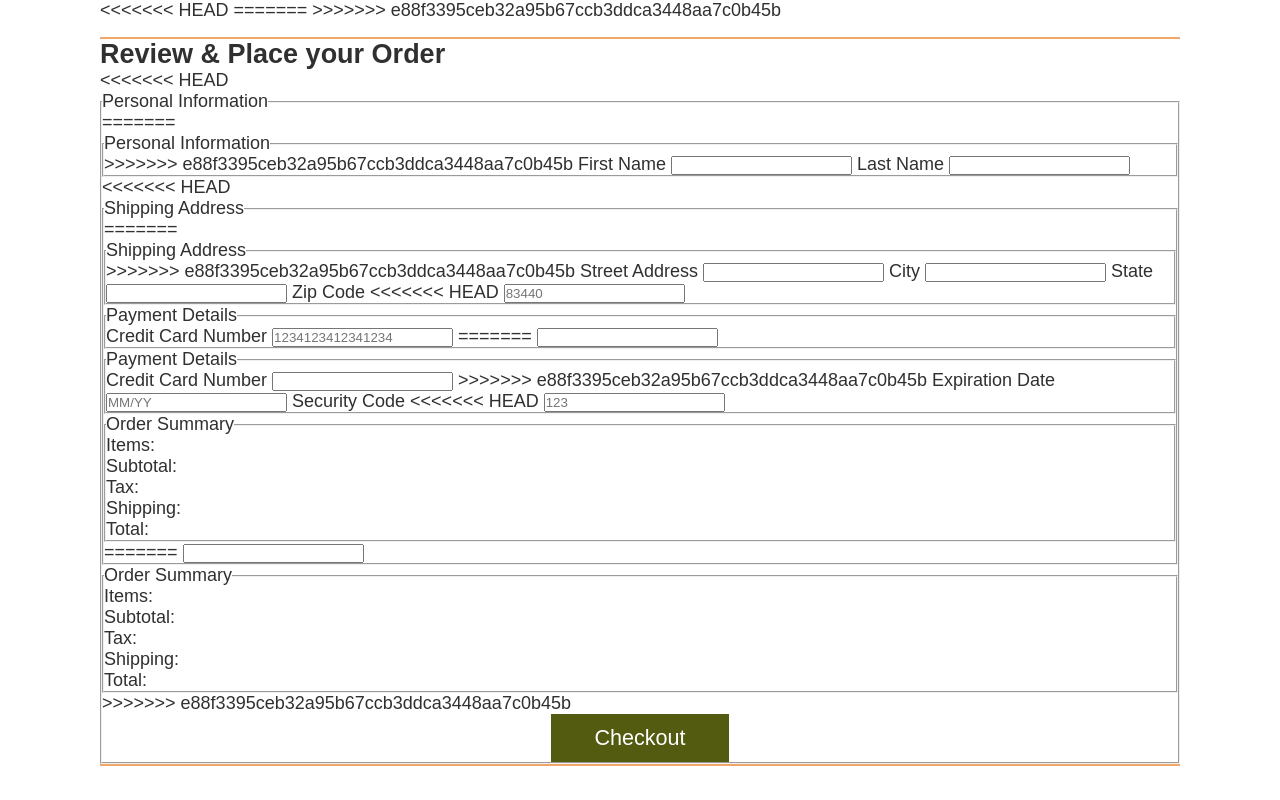
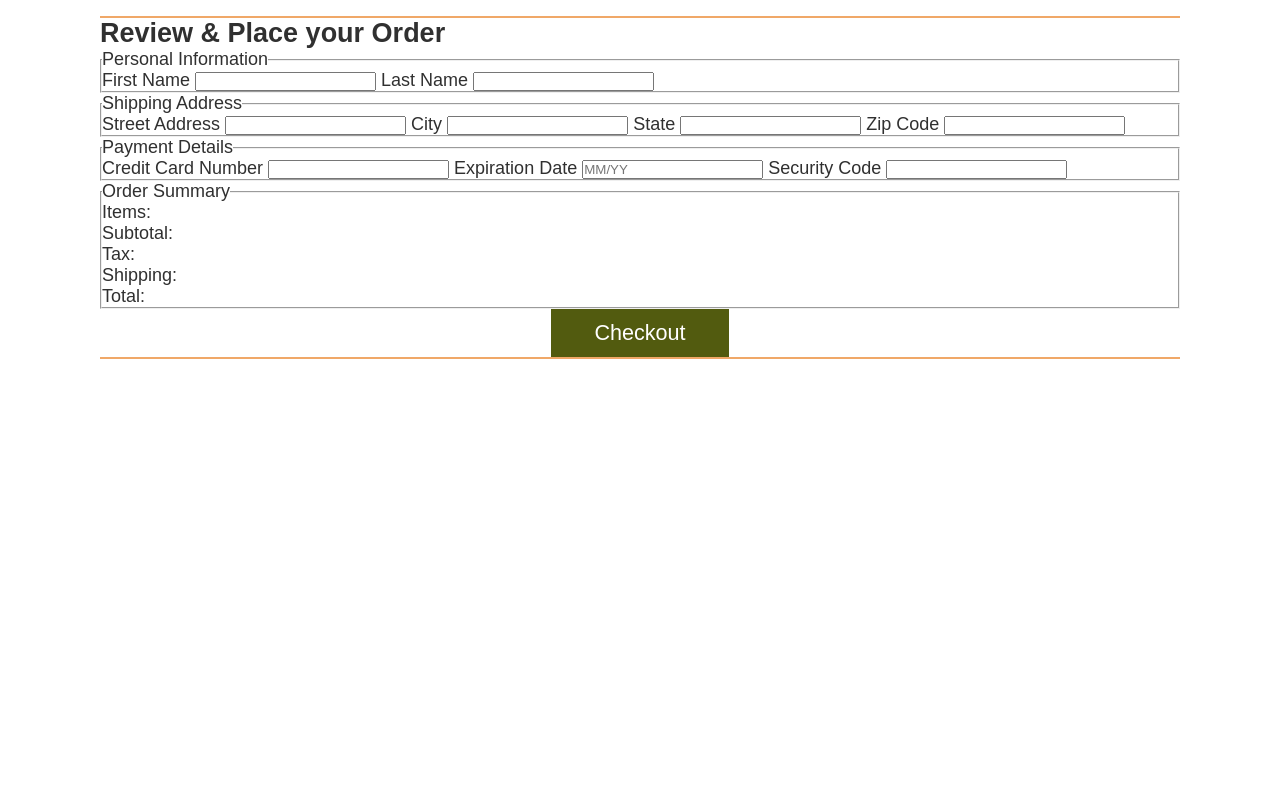
Before and after one commit to Bruce-Nyeha/SleepOutside-Team00A, a website: page src/checkout/index.html in a window 1280 px wide. Drawn offline with Linux system fonts and the light colour scheme.

Commit message:
fix: cleaned up raw git merge blocks from checkout file

```diff
--- a/src/checkout/index.html
+++ b/src/checkout/index.html
@@ -8,11 +8,6 @@
     <title>Sleep Outside | Checkout</title>
 
     <link rel="stylesheet" href="/css/style.css" />
-<<<<<<< HEAD
-
-    <!-- Loads checkout functionality -->
-=======
->>>>>>> e88f3395ceb32a95b67ccb3ddca3448aa7c0b45b
     <script src="../js/checkout.js" type="module"></script>
   </head>
 
@@ -21,20 +16,10 @@
 
     <main class="divider">
       <h2>Review & Place your Order</h2>
-<<<<<<< HEAD
-
-      <section class="checkout-section">
-        <form id="checkout">
-          <!-- PERSONAL INFORMATION -->
-          <fieldset>
-            <legend>Personal Information</legend>
-
-=======
       <section class="checkout-section">
         <form id="checkout">
           <fieldset>
             <legend>Personal Information</legend>
->>>>>>> e88f3395ceb32a95b67ccb3ddca3448aa7c0b45b
             <label for="fname">First Name</label>
             <input type="text" id="fname" name="fname" required />
 
@@ -42,15 +27,8 @@
             <input type="text" id="lname" name="lname" required />
           </fieldset>
 
-<<<<<<< HEAD
-          <!-- SHIPPING ADDRESS -->
           <fieldset>
             <legend>Shipping Address</legend>
-
-=======
-          <fieldset>
-            <legend>Shipping Address</legend>
->>>>>>> e88f3395ceb32a95b67ccb3ddca3448aa7c0b45b
             <label for="street">Street Address</label>
             <input type="text" id="street" name="street" required />
 
@@ -61,29 +39,6 @@
             <input type="text" id="state" name="state" required />
 
             <label for="zip">Zip Code</label>
-<<<<<<< HEAD
-            <input
-              type="number"
-              id="zip"
-              name="zip"
-              placeholder="83440"
-              required
-            />
-          </fieldset>
-
-          <!-- PAYMENT DETAILS -->
-          <fieldset>
-            <legend>Payment Details</legend>
-
-            <label for="cardNumber">Credit Card Number</label>
-            <input
-              type="number"
-              id="cardNumber"
-              name="cardNumber"
-              placeholder="1234123412341234"
-              required
-            />
-=======
             <input type="text" id="zip" name="zip" required />
           </fieldset>
 
@@ -91,7 +46,6 @@
             <legend>Payment Details</legend>
             <label for="cardNumber">Credit Card Number</label>
             <input type="text" id="cardNumber" name="cardNumber" required />
->>>>>>> e88f3395ceb32a95b67ccb3ddca3448aa7c0b45b
 
             <label for="expiration">Expiration Date</label>
             <input
@@ -103,33 +57,6 @@
             />
 
             <label for="code">Security Code</label>
-<<<<<<< HEAD
-            <input
-              type="number"
-              id="code"
-              name="code"
-              placeholder="123"
-              required
-            />
-          </fieldset>
-
-          <!-- ORDER SUMMARY -->
-          <fieldset>
-            <legend>Order Summary</legend>
-
-            <div>Items: <span id="num-items"></span></div>
-
-            <div>Subtotal: <span id="total-cart"></span></div>
-
-            <div>Tax: <span id="tax"></span></div>
-
-            <div>Shipping: <span id="shipping"></span></div>
-
-            <div>Total: <span id="orderTotal"></span></div>
-          </fieldset>
-
-          <!-- SUBMIT BUTTON -->
-=======
             <input type="text" id="code" name="code" required />
           </fieldset>
 
@@ -142,7 +69,6 @@
             <div>Total: <span id="orderTotal"></span></div>
           </fieldset>
 
->>>>>>> e88f3395ceb32a95b67ccb3ddca3448aa7c0b45b
           <button type="submit" id="checkout-button">Checkout</button>
         </form>
       </section>
```
